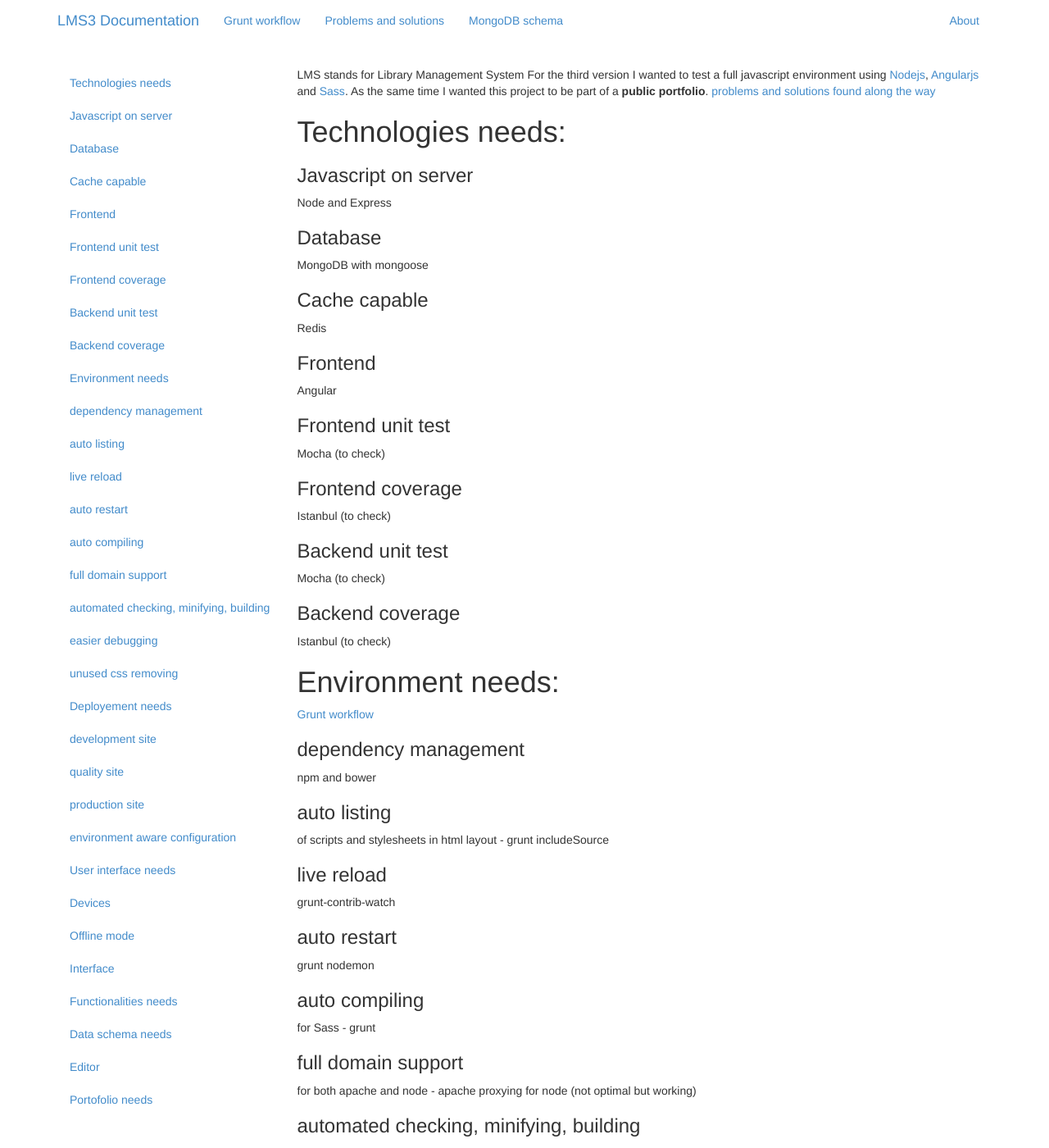
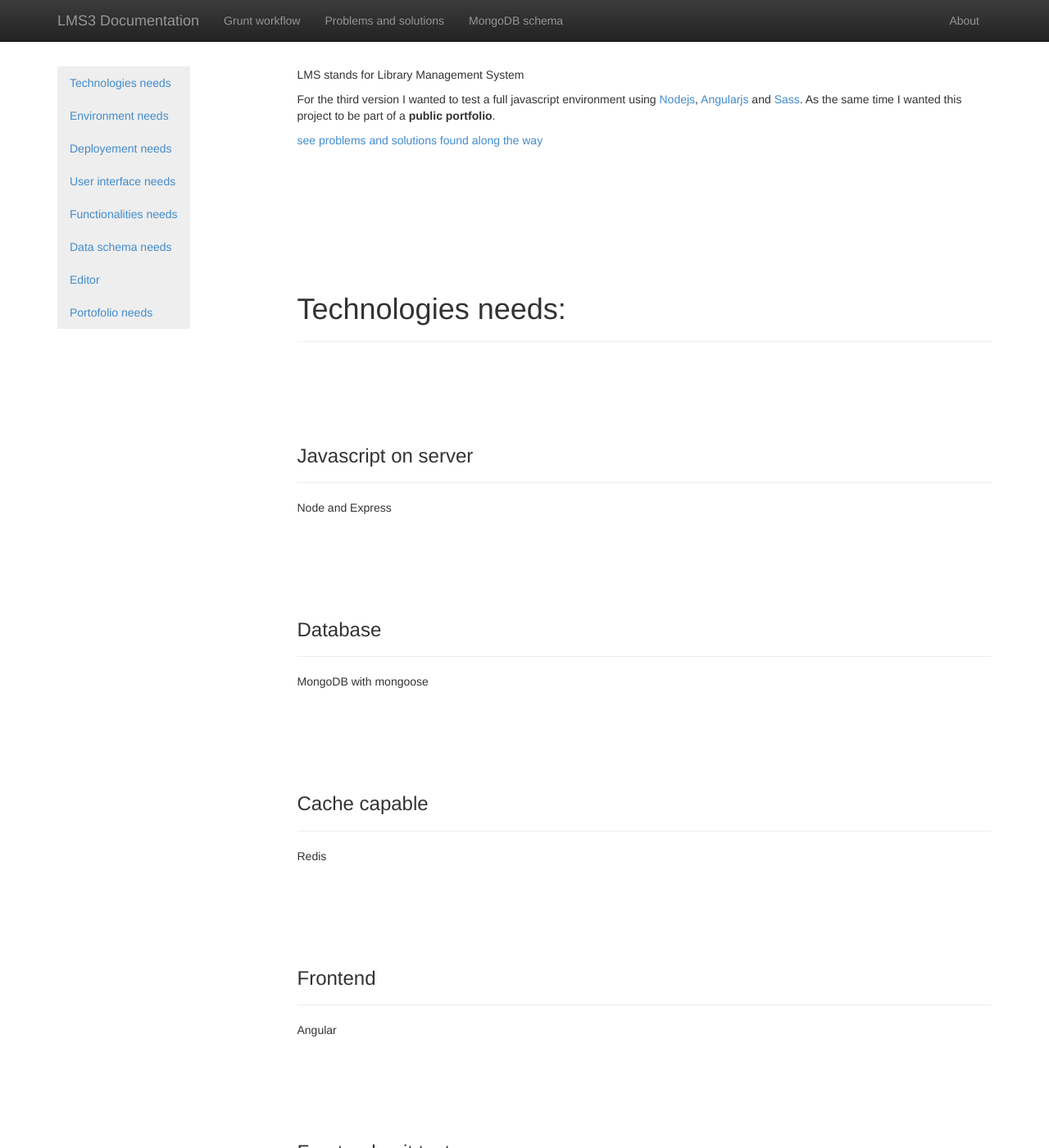
Before and after one commit to gmoulin/lms3, a Jekyll site: the page built from index.html, in a window 1280 px wide and 1400 px high. Shown: the whole window at 82% size. Built offline with Jekyll 4.4.1, drawn with Linux system fonts in a browser that asks for light colours; nearby versions of some CDN libraries.

Commit message:
fix sidenav and bootstrap related problems

```diff
--- a/_includes/nav.html
+++ b/_includes/nav.html
@@ -1,4 +1,4 @@
-<header class="navbar navbar-fixed-top" role="banner">
+<header class="navbar navbar-inverse navbar-fixed-top" role="banner">
 	<div class="container">
 		<div class="navbar-header">
 			<button class="navbar-toggle" type="button" data-toggle="collapse" data-target=".navbar-collapse">
--- a/_layouts/default.html
+++ b/_layouts/default.html
@@ -12,7 +12,7 @@
 		<link rel="canonical" href="{{ site.baseurl }}{{ page.url | replace:'index.html','' }}" />
 
 		<link rel="shortcut icon" href="/favicon.png">
-		<link href="/assets/css/style.min.css" rel="stylesheet"></link>
+		<link href="assets/css/style.min.css" rel="stylesheet"></link>
 	</head>
 	<body>
 		{% include nav.html %}
@@ -46,16 +46,34 @@
 					$navbar = $('.navbar'),
 					$navSidebar = $('.nav-sidebar');
 
+				var fixNav = function(){
+					var $fixedNavFix = $('#fixedNavFix').remove(),
+						value = parseInt($navbar.outerHeight(true), 10) + 10,
+						style = document.createElement('style'),
+						css = 'body { padding-top: '+ value +'px; } h1[id], h3[id] { padding-top: '+ value +'px; margin-top: '+ (Math.floor(value / 2) + 5) +'px; }';
+
+					style.id = "fixedNavFix";
+					style.type = 'text/css';
+					if( style.styleSheet ){
+						style.styleSheet.cssText = css;
+					} else {
+						style.appendChild( document.createTextNode(css) );
+					}
+
+					document.head.appendChild( style );
+				};
+
 				$(window)
 					.on('load', function(){
-						$body.css('padding-top', parseInt($navbar.outerHeight(true), 10) + 10);
+						fixNav();
 					})
 					.resize(function(){
-						$body.css('padding-top', parseInt($navbar.outerHeight(true), 10) + 10);
+						fixNav();
 					});
 
-				if( $navSidebar.find('.nav-sidenav').find('li'),length === 0 ){
-					//generate sidenav from content markup
+				if( $navSidebar.find('.nav-sidenav').find('li').length === 0 ){
+					//generate sidenav from content markup if none found
+					//used to generate home page sidenav, then copy paste it in _includes/sidenav-home.html
 					var sidenav = "";
 					$('.content').find('h1')
 						.each(function(){
--- a/index.html
+++ b/index.html
@@ -3,114 +3,211 @@
 title: LMS3 Documentation
 ---
 
-LMS stands for Library Management System
+<p>LMS stands for Library Management System</p>
 
+<p>
 	For the third version I wanted to test a full javascript environment using <a href="http://nodejs.org/">Nodejs</a>, <a href="http://angularjs.org/">Angularjs</a> and <a href="http://sass-lang.com/">Sass</a>. As the same time I wanted this project to be part of a <b>public portfolio</b>.
+</p>
 
-<a href="{{site.baseurl}}/problems-and-solutions.html">problems and solutions found along the way</a>
+<p>
+	<a href="{{site.baseurl}}/problems-and-solutions.html">see problems and solutions found along the way</a>
+</p>
 
+<!-- Technologies needs -->
+<div class="doc-section">
+	<div class="spacer page-header">
 		<h1 id="technologies-needs">Technologies needs:</h1>
-
+	</div>
+	<div class="spacer page-header">
 		<h3 id="javascript-backend">Javascript on server</h3>
+	</div>
 	<p>Node and Express</p>
 
+	<div class="spacer page-header">
 		<h3 id="database">Database</h3>
+	</div>
 	<p>MongoDB with mongoose</p>
 
+	<div class="spacer page-header">
 		<h3 id="data-cache">Cache capable</h3>
+	</div>
 	<p>Redis</p>
 
+	<div class="spacer page-header">
 		<h3 id="javascript-frontend">Frontend</h3>
+	</div>
 	<p>Angular</p>
 
+	<div class="spacer page-header">
 		<h3 id="test-frontend">Frontend unit test</h3>
+	</div>
 	<p>Mocha (to check)</p>
 
+	<div class="spacer page-header">
 		<h3 id="coverage-frontend">Frontend coverage</h3>
+	</div>
 	<p>Istanbul (to check)</p>
 
+	<div class="spacer page-header">
 		<h3 id="test-backend">Backend unit test</h3>
+	</div>
 	<p>Mocha (to check)</p>
 
+	<div class="spacer page-header">
 		<h3 id="coverage-backend">Backend coverage</h3>
+	</div>
 	<p>Istanbul (to check)</p>
+</div>
+<!--/Technologies needs -->
 
+<!-- Environment needs -->
+<div class="doc-section">
+	<div class="spacer page-header">
 		<h1 id="environment-needs">Environment needs:</h1>
+	</div>
 	<a href="{{site.baseurl}}/grunt-workflow.html">Grunt workflow</a>
 
+	<div class="spacer page-header">
 		<h3 id="dependency-management">dependency management</h3>
+	</div>
 	<p>npm and bower</p>
 
+	<div class="spacer page-header">
 		<h3 id="auto-listing">auto listing</h3>
+	</div>
 	<p>of scripts and stylesheets in html layout - grunt includeSource</p>
 
+	<div class="spacer page-header">
 		<h3 id="live-reload">live reload</h3>
+	</div>
 	<p>grunt-contrib-watch</p>
 
+	<div class="spacer page-header">
 		<h3 id="auto-restart">auto restart</h3>
+	</div>
 	<p>grunt nodemon</p>
 
+	<div class="spacer page-header">
 		<h3 id="auto-compiling">auto compiling</h3>
+	</div>
 	<p>for Sass - grunt</p>
 
+	<div class="spacer page-header">
 		<h3 id="full-domain">full domain support</h3>
+	</div>
 	<p>for both apache and node - apache proxying for node (not optimal but working)</p>
 
+	<div class="spacer page-header">
 		<h3 id="build-automation">automated checking, minifying, building</h3>
+	</div>
 	<p>grunt (usemin, jslint, templates precompiling, recess, ...)</p>
 
+	<div class="spacer page-header">
 		<h3 id="easier-debugging">easier debugging</h3>
+	</div>
 	<p>grunt node inspector</p>
 
+	<div class="spacer page-header">
 		<h3 id="dry-css">unused css removing</h3>
+	</div>
 	<p>grunt-uncss</p>
+</div>
+<!--/Environment needs -->
 
 
+<!-- Deployement needs -->
+<div class="doc-section">
+	<div class="spacer page-header">
 		<h1 id="deployment-needs">Deployement needs:</h1>
-
+	</div>
+	<div class="spacer page-header">
 		<h3 id="development-site">development site</h3>
+	</div>
 	<p>on minify, node debug, automated tests, automated restart, linting, ...</p>
 
+	<div class="spacer page-header">
 		<h3 id="quality-site">quality site</h3>
+	</div>
 	<p>one self hosted quality site (minify, automated tests, automated deployment on new quality tag, ...)</p>
 
+	<div class="spacer page-header">
 		<h3 id="production-site">production site</h3>
+	</div>
 	<p>one self hosted production site (restart on change, automated deployment on new production tag, ...)</p>
 
+	<div class="spacer page-header">
 		<h3 id="environment-aware">environment aware configuration</h3>
+	</div>
 	<p>node, grunt</p>
+</div>
+<!--/Deployement needs -->
 
+<!-- User interface needs -->
+<div class="doc-section">
+	<div class="spacer page-header">
 		<h1 id="ui-needs">User interface needs:</h1>
-
+	</div>
+	<div class="spacer page-header">
 		<h3 id="devices">Devices</h3>
+	</div>
 	<p>mobile and tablets support (responsive)</p>
 
+	<div class="spacer page-header">
 		<h3 id="offline-mode">Offline mode</h3>
+	</div>
 	<p>offline and mobile first approach</p>
-	<p>synchronisation when online<p>
+	<p>synchronisation when online</p>
 
+	<div class="spacer page-header">
 		<h3 id="interface">Interface</h3>
+	</div>
 	<p>minimal and clean interface</p>
+</div>
+<!--/User interface needs -->
 
+<!-- Functionalities needs -->
+<div class="doc-section">
+	<div class="spacer page-header">
 		<h1 id="functionnalities-needs">Functionalities needs:</h1>
+	</div>
 	<p>no more images (no real added value)</p>
 	<p>last statistics (last read, last added, next to read/view by saga, ...)</p>
 	<p>link to check if any new chapter (novel, film, episode, ...) is available for a given saga</p>
 	<p>more media categories (TV series)</p>
 	<p>annotation by saga</p>
 	<p>cross category saga</p>
+</div>
+<!--/Functionalities needs -->
 
+<!-- Data schema needs -->
+<div class="doc-section">
+	<div class="spacer page-header">
 		<h1 id="data-needs">Data schema needs:</h1>
+	</div>
 	<p>factorize data</p>
 	<p>specific data for each media category</p>
 	<p>keep full text search capability</p>
 
 	<a href="{{site.baseurl}}/mongodb-schema.html">mongoDB schema</a>
+</div>
+<!--/Data schema needs -->
 
+<!-- Editor -->
+<div class="doc-section">
+	<div class="spacer page-header">
 		<h1 id="editor">Editor:</h1>
+	</div>
 	<p>customized vim with completion, snippets, ... - <a href="https://github.com/gmoulin/gm-vim2">gm-vim2</a></p>
+</div>
+<!--/Editor -->
 
+<!-- Portofolio needs -->
+<div class="doc-section">
+	<div class="spacer page-header">
 		<h1 id="portfolio-needs">Portofolio needs:</h1>
+	</div>
 	<p>simple static site using github jekyll support</p>
 	<p>local preview</p>
 	<p>enhanced navigation using <a href="http://getbootstrap.com">Bootstrap</a></p>
+</div>
+<!--/Portofolio needs -->
```
Also changed, not shown: assets/css/style.min.css, 1 other file. Lines whose indentation alone changed are shown as unchanged.
